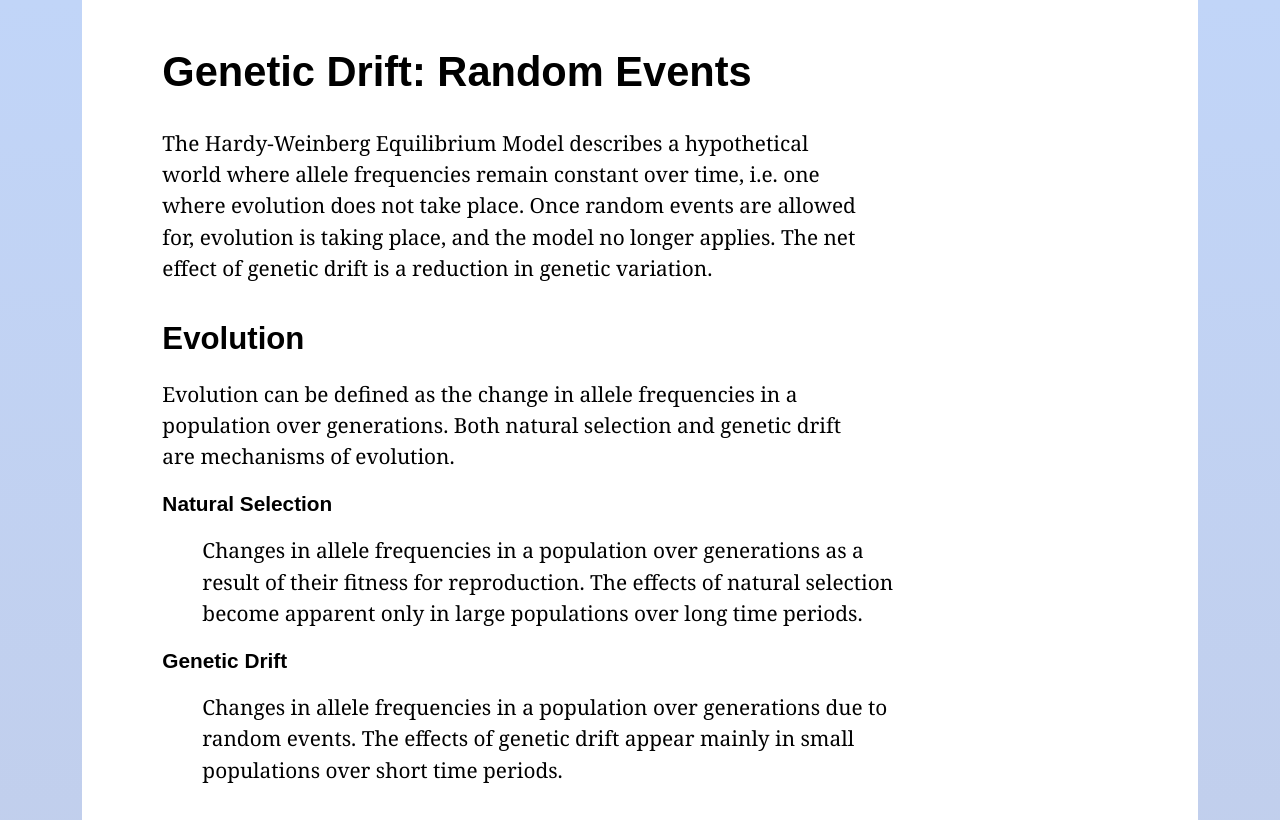
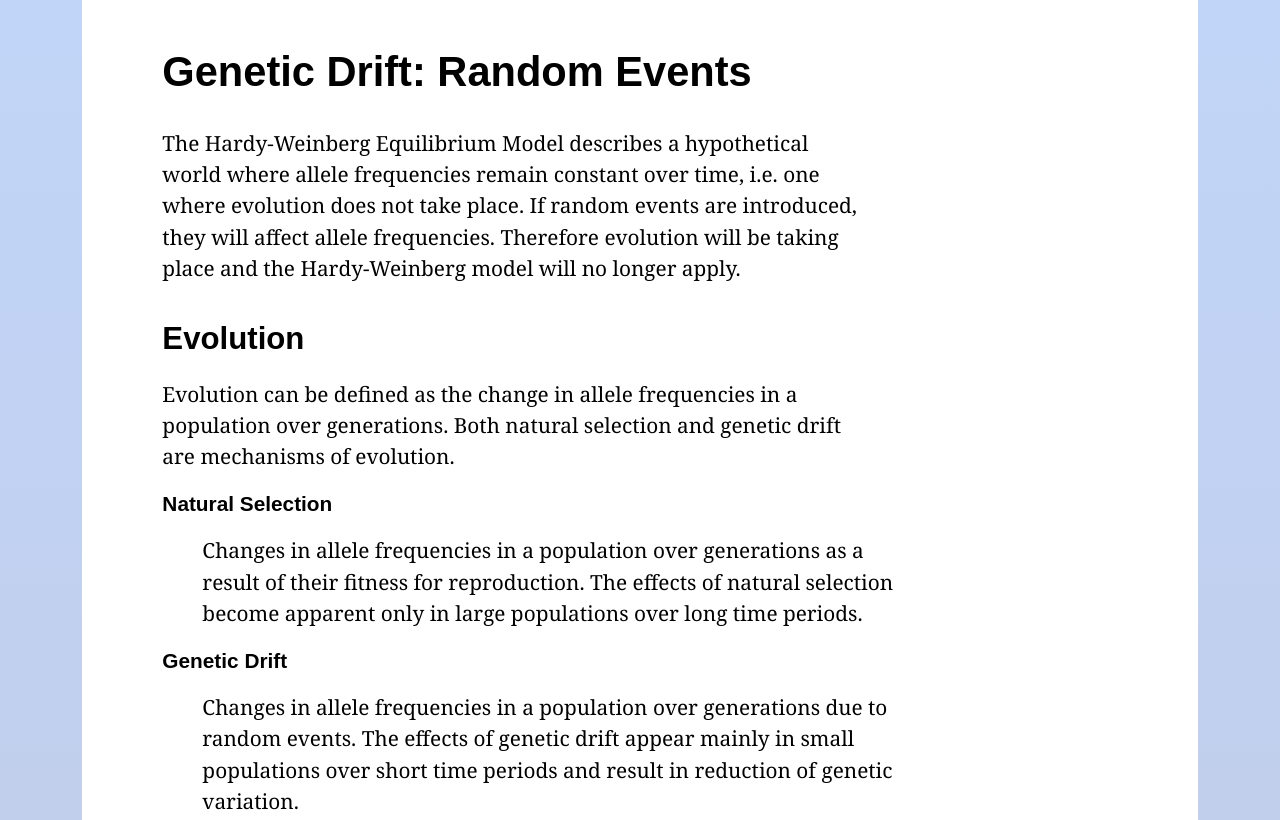
Before and after one commit to chrisnajman/genetic-drift, a plain HTML site: page index.html in a window 1280 px wide. Shown: the top 820 px of the page. Drawn offline with nearby package versions, Linux system fonts and the light colour scheme.

Commit message:
Introduction text rewrite

```diff
--- a/index.html
+++ b/index.html
@@ -29,10 +29,10 @@
             <p>
               The Hardy-Weinberg Equilibrium Model describes a hypothetical
               world where allele frequencies remain constant over time, i.e. one
-              where evolution does not take place. Once random events are
-              allowed for, evolution is taking place, and the model no longer
-              applies. The net effect of genetic drift is a reduction in genetic
-              variation.
+              where evolution does not take place. If random events are
+              introduced, they will affect allele frequencies. Therefore
+              evolution will be taking place and the Hardy-Weinberg model will
+              no longer apply.
             </p>
           </header>
           <!-- Evolution -->
@@ -56,7 +56,8 @@
               <dd>
                 Changes in allele frequencies in a population over generations
                 due to random events. The effects of genetic drift appear mainly
-                in small populations over short time periods.
+                in small populations over short time periods and result in
+                reduction of genetic variation.
               </dd>
             </dl>
           </section>
```
